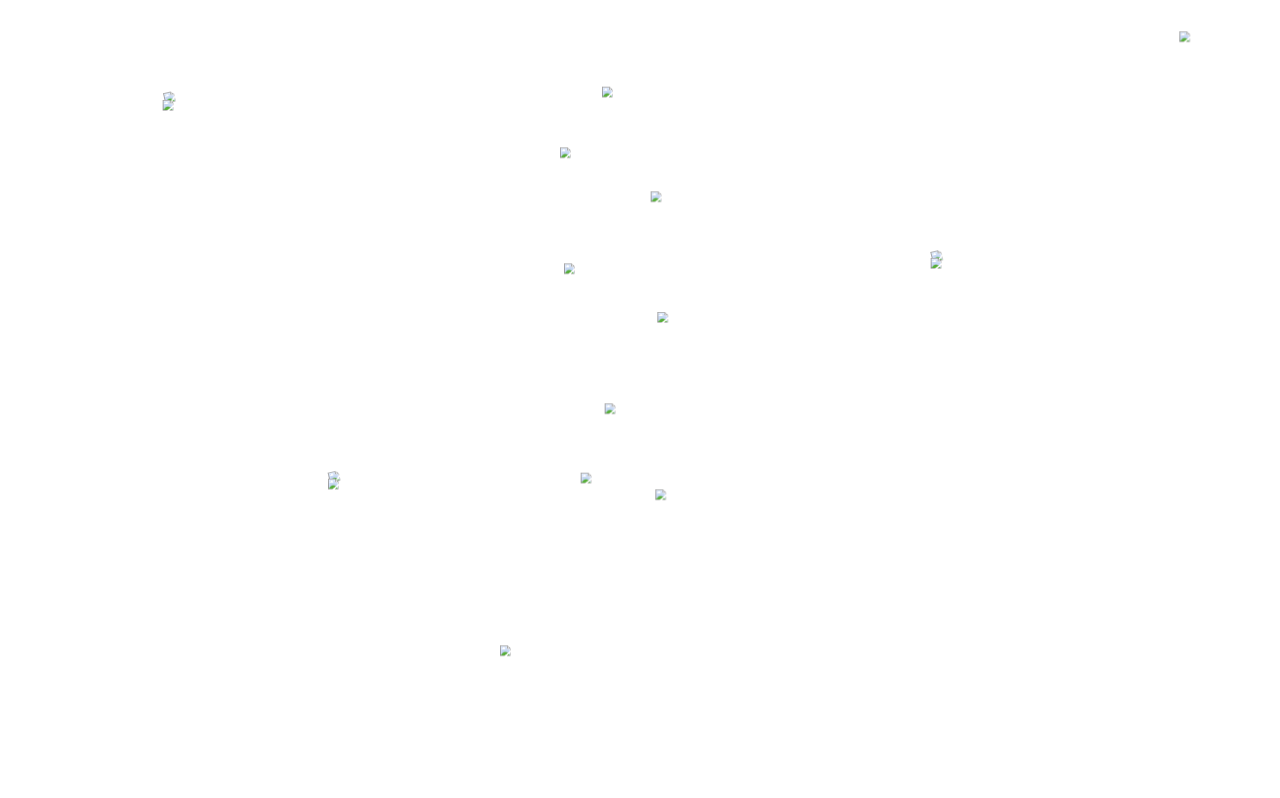
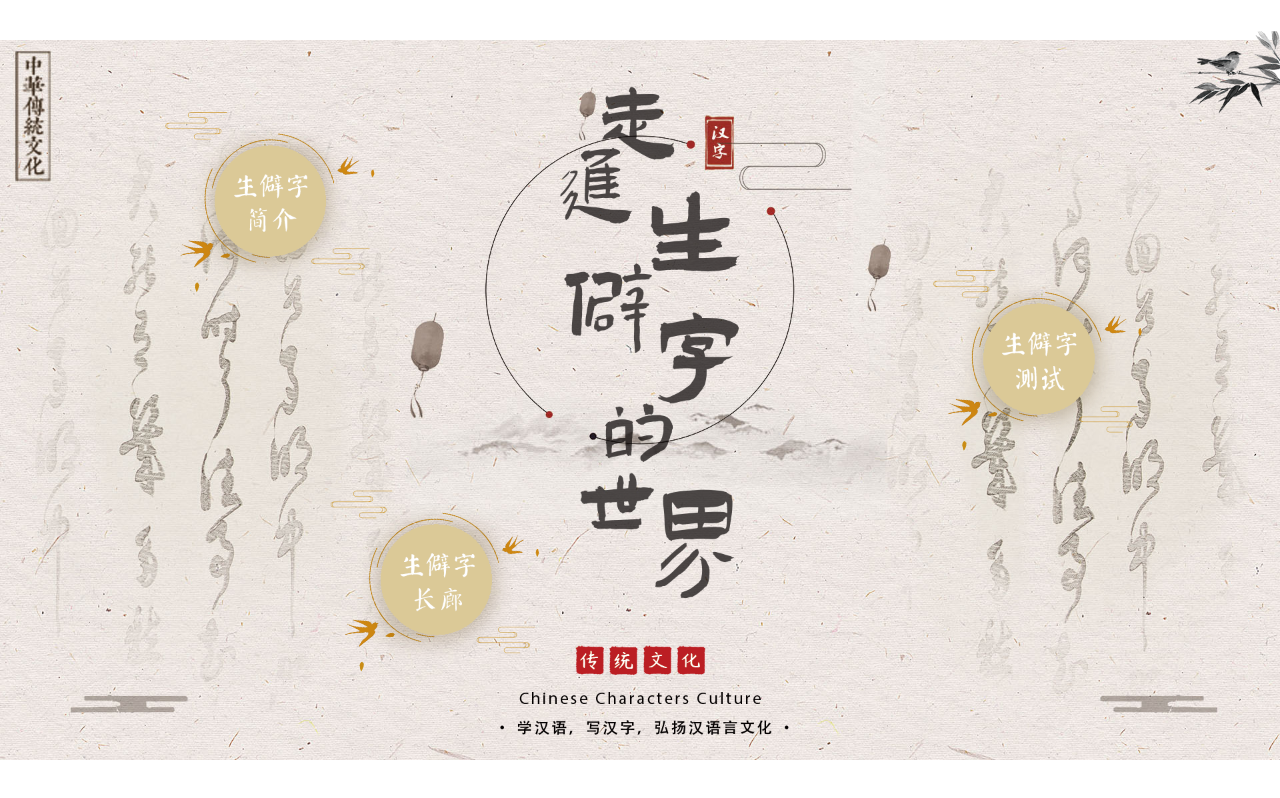
Before and after one commit to Jcy630/chinese.github.io, a plain HTML site: page html/homepage.html in a window 1280 px wide. Drawn offline with Linux system fonts and the light colour scheme.

Commit message:
Update homepage.html

```diff
--- a/html/homepage.html
+++ b/html/homepage.html
@@ -6,7 +6,7 @@
 	<link rel="stylesheet" href="../css/style.css">
     <style type="text/css">
 		#container{
-		    background: url(../img/homepage/首页-背景图.jpg) no-repeat;
+		    background: url(../homepage/首页-背景图.jpg) no-repeat;
 
 		}
 		body{
@@ -16,25 +16,25 @@
 </head>
 	<body id="body">
 		<div id="container" class="main width=100%" >
-			<img src="../img/homepage/首页-按钮外框.png" class="JJxuanzhuan">
-		    <div class="jjbutton"><a href="introduction.html"><img src="../img/homepage/首页-简介按钮.png"></a></div>
-			<img src="../img/homepage/首页-按钮外框.png" class="CLxuanzhuan">
-		    <div class="clbutton"><a href="gallery.html"><img src="../img/homepage/首页-长廊按钮.png"></a></div>
-			<img src="../img/homepage/首页-按钮外框.png" class="CSxuanzhuan">
-			<div class="csbutton"><a href="playtest.html"><img src="../img/homepage/首页-测试按钮.png"></a></div>
+			<img src="../homepage/首页-按钮外框.png" class="JJxuanzhuan">
+		    <div class="jjbutton"><a href="introduction.html"><img src="../homepage/首页-简介按钮.png"></a></div>
+			<img src="../homepage/首页-按钮外框.png" class="CLxuanzhuan">
+		    <div class="clbutton"><a href="gallery.html"><img src="../homepage/首页-长廊按钮.png"></a></div>
+			<img src="../homepage/首页-按钮外框.png" class="CSxuanzhuan">
+			<div class="csbutton"><a href="playtest.html"><img src="../homepage/首页-测试按钮.png"></a></div>
 
-			<img src="../img/homepage/首页-鸟.png" class="bird">
+			<img src="../homepage/首页-鸟.png" class="bird">
 
-			<img src="../img/homepage/首页-走字.png" class="zou">
-			<img src="../img/homepage/首页-进字.png" class="jin">
-			<img src="../img/homepage/首页-生字.png" class="sheng">
-			<img src="../img/homepage/首页-僻字.png" class="pi">
-			<img src="../img/homepage/首页-字.png" class="zi">
-			<img src="../img/homepage/首页-的字.png" class="de">
-			<img src="../img/homepage/首页-世字.png" class="shi">
-			<img src="../img/homepage/首页-界字.png" class="jie">
+			<img src="../homepage/首页-走字.png" class="zou">
+			<img src="../homepage/首页-进字.png" class="jin">
+			<img src="../homepage/首页-生字.png" class="sheng">
+			<img src="../homepage/首页-僻字.png" class="pi">
+			<img src="../homepage/首页-字.png" class="zi">
+			<img src="../homepage/首页-的字.png" class="de">
+			<img src="../homepage/首页-世字.png" class="shi">
+			<img src="../homepage/首页-界字.png" class="jie">
 
-			<img src="../img/homepage/首页-底部文字.png" class="dibu">  <!--修改动画-->
+			<img src="../homepage/首页-底部文字.png" class="dibu">  <!--修改动画-->
 
 
 
```
